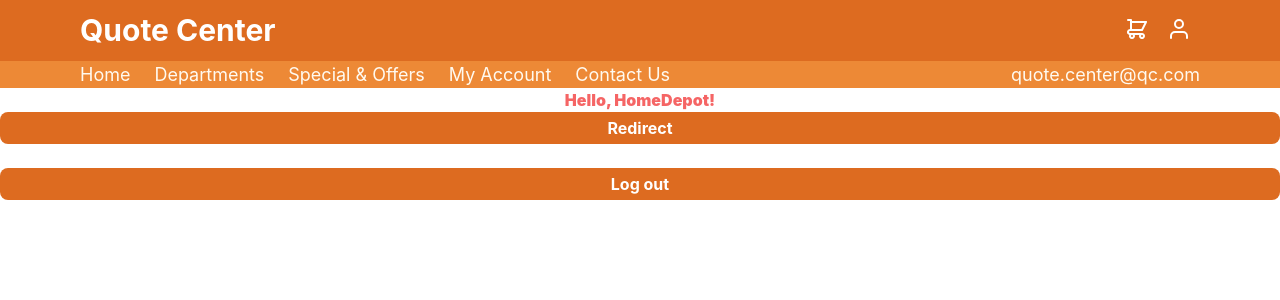
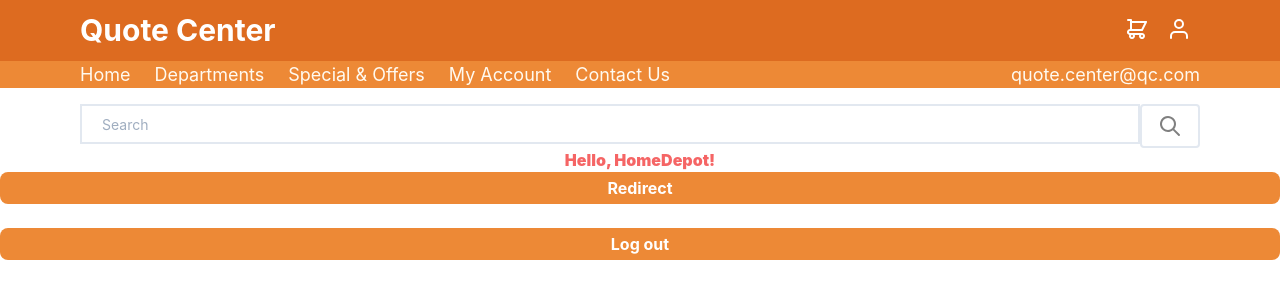
Before and after one commit to alberto-clara/qc-capstone, a React (Create React App) app in the folder front-end/react-docker-app/: page / in a window 1280 px wide. Shown: the top 300 px of the page. Built offline with nearby package versions, Linux system fonts and the light colour scheme.

Commit message:
modified colors

```diff
--- a/front-end/react-docker-app/package.json
+++ b/front-end/react-docker-app/package.json
@@ -3,6 +3,7 @@
   "version": "0.1.0",
   "private": true,
   "dependencies": {
+    "firebase": "^7.3.0",
     "react": "^16.11.0",
     "react-bootstrap": "1.0.0-beta.14",
     "react-dom": "^16.11.0",
--- a/front-end/react-docker-app/src/FireBaseSetup.js
+++ b/front-end/react-docker-app/src/FireBaseSetup.js
@@ -3,7 +3,6 @@ import 'firebase/firebase-firestore';
 import 'firebase/auth';
 import { Link, Redirect } from 'react-router-dom';
 
-//require('firebase/auth');
 const firebaseConfig = {
     apiKey: "AIzaSyCZZvTvNeWnROBw0qwRDjSTDu7eT3HPn5w",
     authDomain: "homedepotweb.firebaseapp.com",
@@ -28,8 +27,8 @@ class FireBaseSetup {
     }
 
     async register(email, password) {
-        this.auth.createUserWithEmailAndPassword(email, password);
-        return this.auth.currentUser.updateProfile({displayName:email})
+        return this.auth.createUserWithEmailAndPassword(email, password);
+        // return this.auth.currentUser.updateProfile({displayName:email})
     }
 
     displayEmail() {
--- a/front-end/react-docker-app/src/components/Home.jsx
+++ b/front-end/react-docker-app/src/components/Home.jsx
@@ -3,12 +3,20 @@ import { Link, Redirect } from 'react-router-dom';
 import '../css/mainTailwind.css';
 import FireBaseSetup from "../FireBaseSetup";
 import { SignUpPage } from './SignUpPage';
-import { CircularProgress } from '@material-ui/core';
+// import { CircularProgress } from '@material-ui/core';
 
 export function Home(props) {
 
     const [name, setName] = useState('');
     const [redirect, setRedirect] = useState(false);
+    const searchbar = (<div>
+        <div class="mt-4 justify-center flex text-gray-600 lg:px-20 pl-5 pr-5">
+            <input class="w-full border-2 border-gray-300 bg-white h-10 px-5 pr-8 text-sm" type="search" name="search" placeholder="Search"></input>
+            <button type="submit" class="px-4 py-2 border-2 rounded text-gray-300 border-gray-300 bg-white hover:text-white hover:border-orange-400">
+                <svg xmlns="http://www.w3.org/2000/svg" viewBox="0 0 24 24" width="24" height="24"><path class="heroicon-ui" fill="gray" d="M16.32 14.9l5.39 5.4a1 1 0 0 1-1.42 1.4l-5.38-5.38a8 8 0 1 1 1.41-1.41zM10 16a6 6 0 1 0 0-12 6 6 0 0 0 0 12z"/></svg>
+            </button>
+        </div>
+    </div>);
     const homediv = (<div>
         <div className="text text-red-500 text-center font-black" >Hello, HomeDepot!</div>
         <div className="titlePage" id="userEmail" >{FireBaseSetup.displayEmail()}  </div>
@@ -25,15 +33,9 @@ export function Home(props) {
         await FireBaseSetup.logout();
         props.history.push('/signinpage');
     }
-/*
-    useEffect(() => {       //Run after DOM
-         //  setName(FireBaseSetup.displayEmail());
-       // console.log(name);
-
-    }, []);
- */
     return (
         <div  >
+            {searchbar}
             {homediv}
         </div>
     );
--- a/front-end/react-docker-app/src/css/mainStyle.css
+++ b/front-end/react-docker-app/src/css/mainStyle.css
@@ -11,7 +11,7 @@
     @apply bg-gray-200;
 }
 .signInButton {
-    @apply rounded-lg w-full h-8 bg-orange-600 text-white font-bold text-base text-center;
+    @apply rounded-lg w-full h-8 bg-orange-500 text-white font-bold text-base text-center;
 }
 .signInCreateButton {
     @apply rounded-lg w-full h-8 bg-white border-orange-600 border-2 text-orange-600 font-bold text-base;
--- a/front-end/react-docker-app/tailwind.css
+++ b/front-end/react-docker-app/tailwind.css
@@ -14,7 +14,7 @@
     @apply bg-gray-200;
 }
 .signInButton {
-    @apply rounded-lg w-full h-8 bg-orange-600 text-white font-bold text-base text-center;
+    @apply rounded-lg w-full h-8 bg-orange-500 text-white font-bold text-base text-center;
 }
 .signInCreateButton {
     @apply rounded-lg w-full h-8 bg-white border-orange-600 border-2 text-orange-600 font-bold text-base;
```
Also changed, not shown: front-end/react-docker-app/src/css/mainTailwind.css, 1 other file (tests, documents, lock files or other folders).
